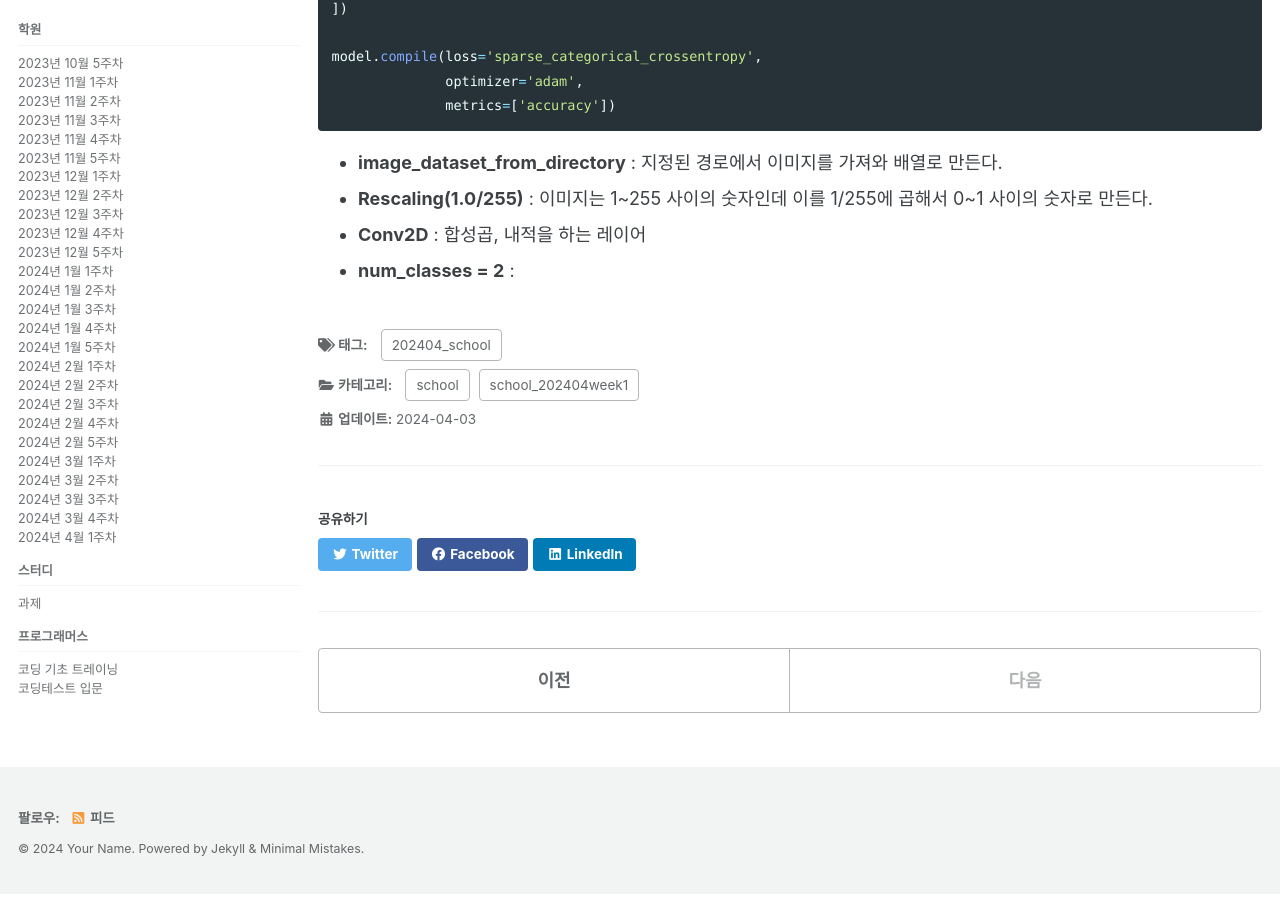
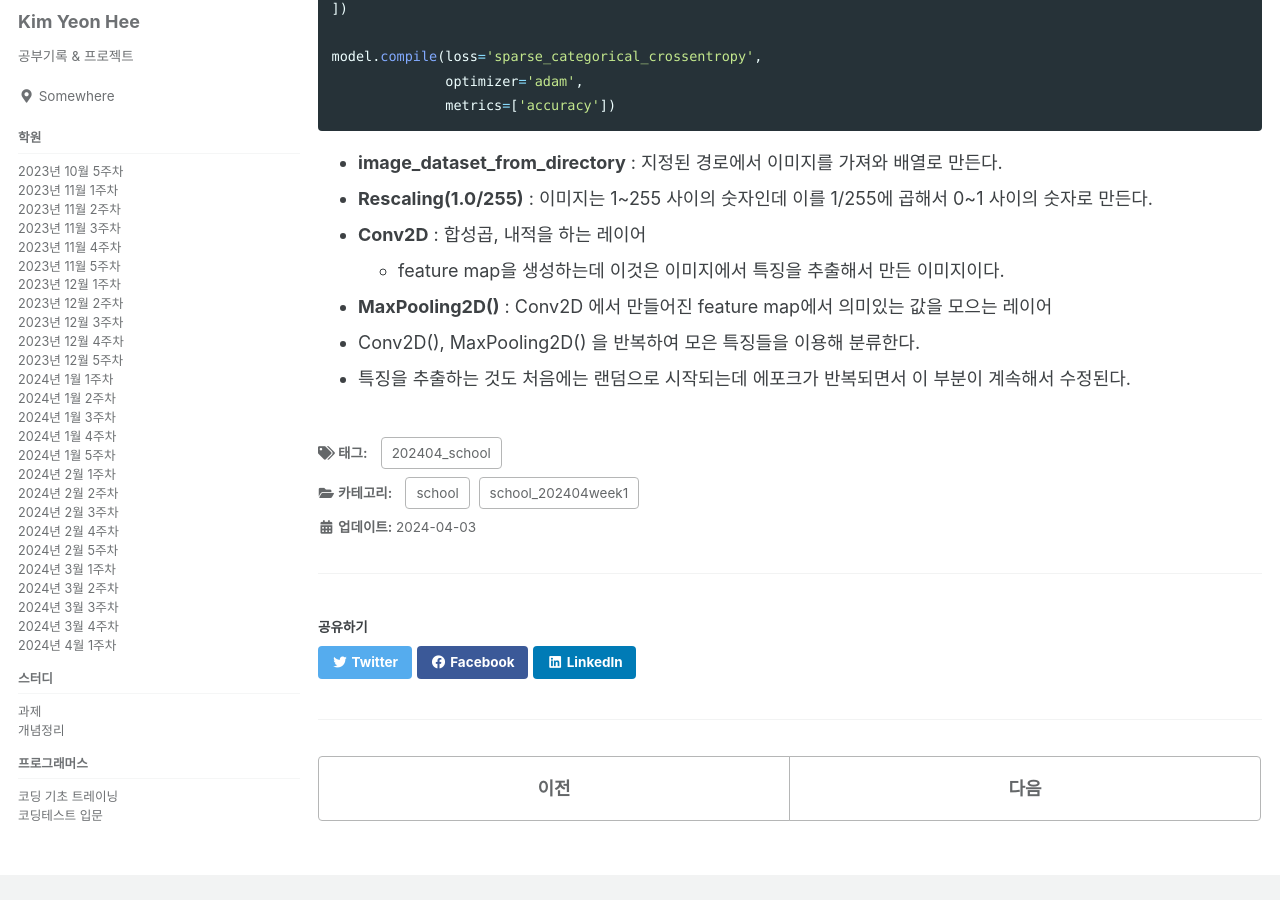
Before and after one commit to YonY-K/YonY-K.github.io, a Jekyll site: the page built from school/school_202404week1/_posts/2024-04-03/2024-04-03-20240403_3period.md, in a window 1280 px wide and 900 px high, scrolled down 1276 px. Built offline with Jekyll 4.4.1, drawn with Linux system fonts in a browser that asks for light colours; cached includes are drawn as plain includes.

Commit message:
posts update

```diff
--- a/_data/navigation.yml
+++ b/_data/navigation.yml
@@ -70,6 +70,8 @@ sidebar-category:
     children:
       - title: "과제"
         url: "/homework"
+      - title: "개념정리"
+        url: "/theories"
   - title: "프로그래머스"
     children:
       - title: "코딩 기초 트레이닝"
--- a/school/school_202404week1/_posts/2024-04-03/2024-04-03-20240403_3period.md
+++ b/school/school_202404week1/_posts/2024-04-03/2024-04-03-20240403_3period.md
@@ -57,4 +57,7 @@ model.compile(loss='sparse_categorical_crossentropy',
 - **image_dataset_from_directory** : 지정된 경로에서 이미지를 가져와 배열로 만든다.
 - **Rescaling(1.0/255)** : 이미지는 1~255 사이의 숫자인데 이를 1/255에 곱해서 0~1 사이의 숫자로 만든다.
 - **Conv2D** : 합성곱, 내적을 하는 레이어
-- **num_classes = 2** :
+  - feature map을 생성하는데 이것은 이미지에서 특징을 추출해서 만든 이미지이다.
+- **MaxPooling2D()** : Conv2D 에서 만들어진 feature map에서 의미있는 값을 모으는 레이어
+- Conv2D(), MaxPooling2D() 을 반복하여 모은 특징들을 이용해 분류한다.
+- 특징을 추출하는 것도 처음에는 랜덤으로 시작되는데 에포크가 반복되면서 이 부분이 계속해서 수정된다.
```
Also changed, not shown: _pages/caterory-study/category-theories.md (added, +9 -0 lines), school/school_202404week1/_posts/2024-04-04/2024-04-04-20240404_1period.md (added, +5 -0 lines), study/theories/_posts/2024-04-04-jpa엔티티생성.md (added, +4 -0 lines).
